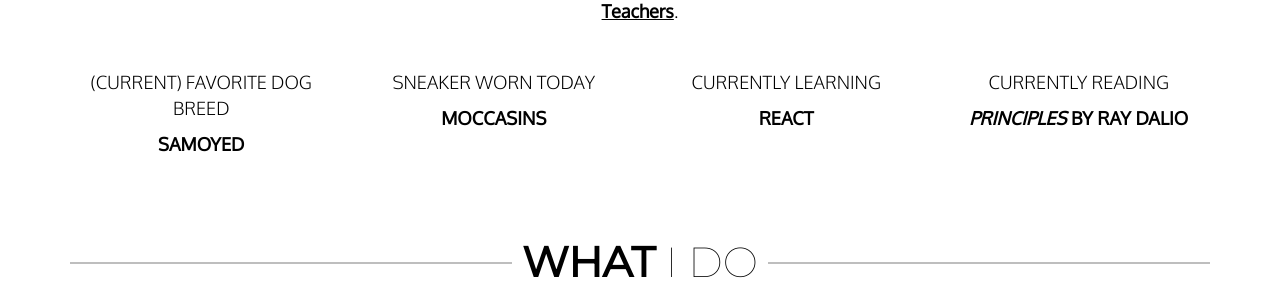
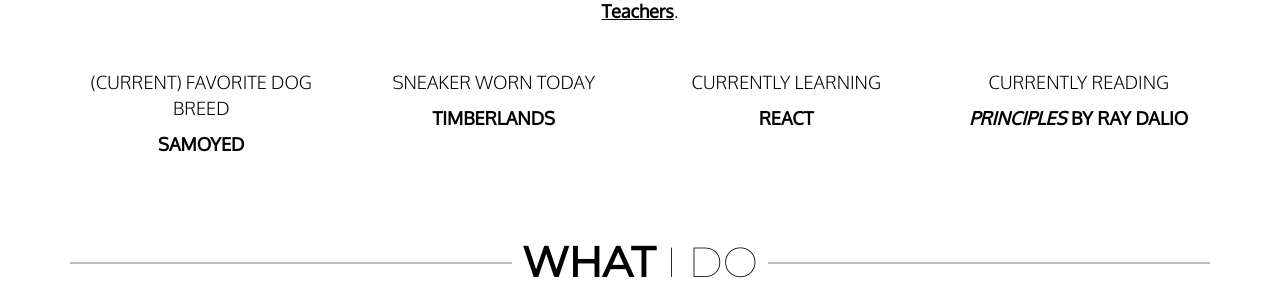
Before and after one commit to haanmiba/haanmiba.github.io, a Jekyll site: the page built from index.md, in a window 1280 px wide and 900 px high, scrolled down 1204 px. Shown: the part 154-454 px from the top of the window. Built offline with Jekyll 4.4.1, drawn with Linux system fonts in a browser that asks for light colours; nearby versions of some CDN libraries.

Commit message:
Updated sneaker

```diff
--- a/_data/about.yml
+++ b/_data/about.yml
@@ -8,7 +8,7 @@ currently:
   - action: "preparing for my summer software engineering internship at"
     subject: "Teachers Pay Teachers"
 dog: "Samoyed"
-sneaker: "Moccasins"
+sneaker: "Timberlands"
 learning: "React"
 reading:
   book: "Principles"
```
